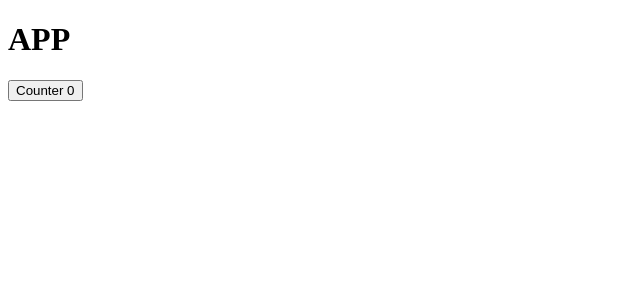
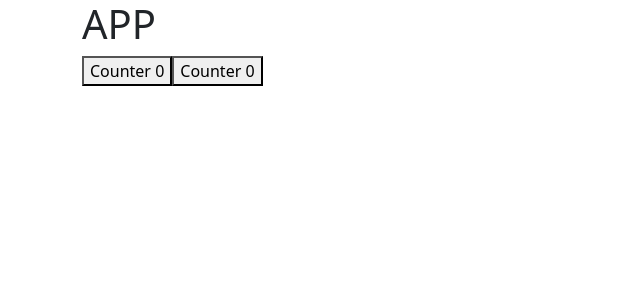
Before and after one commit to eduardoescarez/componentes-vue3-udemy, a Vue app: page / in a window 1280 px wide. Shown: the top 300 px of the page, without its empty margins (0-640 px from the left). Built offline with nearby package versions, Linux system fonts and the light colour scheme.

Commit message:
Sección 45 - instala bootstrap

```diff
--- a/package.json
+++ b/package.json
@@ -8,6 +8,7 @@
     "preview": "vite preview"
   },
   "dependencies": {
+    "bootstrap": "^5.2.3",
     "vue": "^3.2.45"
   },
   "devDependencies": {
--- a/src/App.vue
+++ b/src/App.vue
@@ -4,6 +4,9 @@
 
 
 <template>
-    <h1>APP</h1>
-    <ButtonCounter />
+    <div class="container">
+        <h1>APP</h1>
+        <ButtonCounter> </ButtonCounter>
+        <button-counter> </button-counter>
+    </div>
 </template>
--- a/src/main.js
+++ b/src/main.js
@@ -1,6 +1,6 @@
 import { createApp } from 'vue'
 import App from './App.vue'
 
-import './assets/main.css'
+import 'bootstrap/dist/css/bootstrap.min.css'
 
 createApp(App).mount('#app')
```
Also changed, not shown: 1 other file (tests, documents, lock files or other folders).
